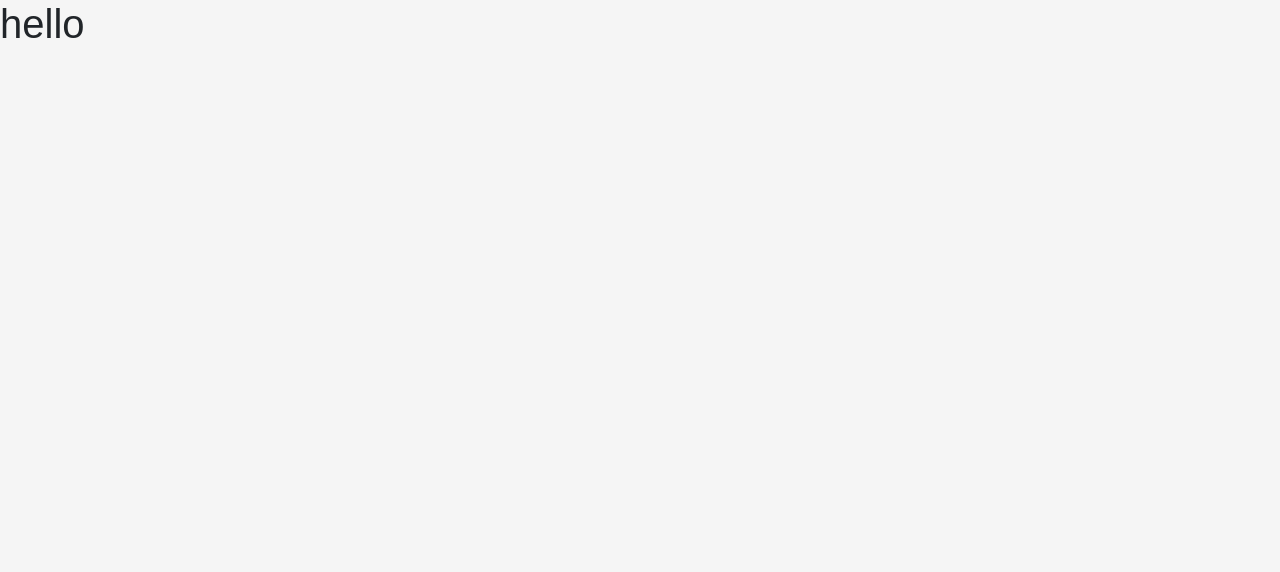
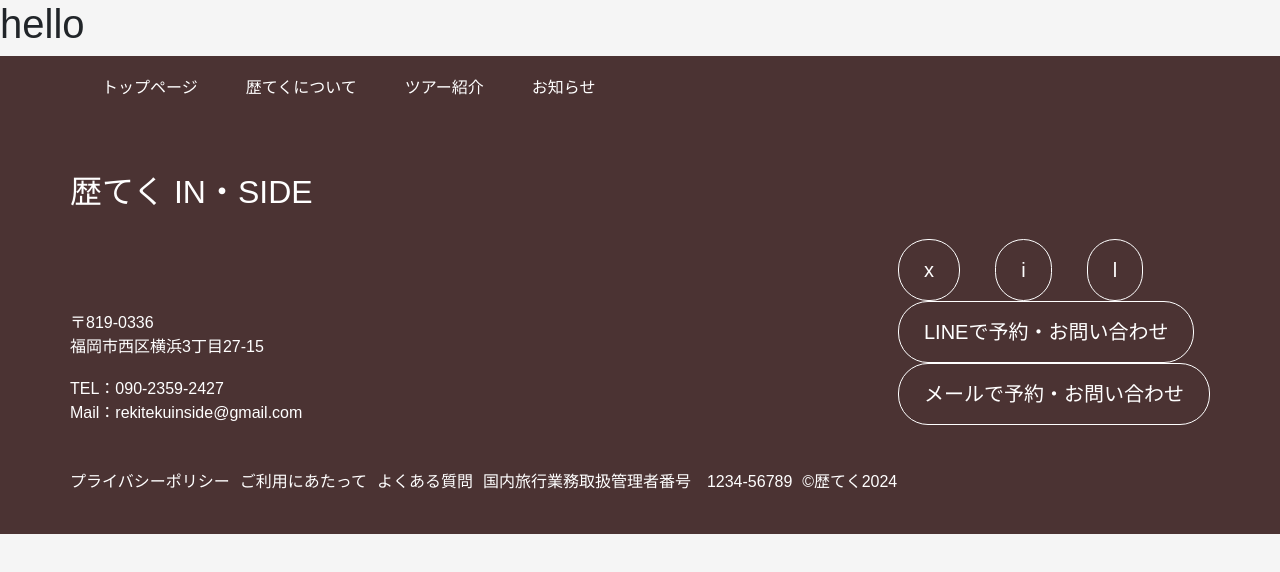
Before and after one commit to huynhnguyen1906/Reki-Teku, a Next.js app: page / in a window 1280 px wide. Shown: the top 572 px of the page. Built offline with nearby package versions, Linux system fonts and the light colour scheme; a web font is replaced by a local one.

Commit message:
footer作成

```diff
--- a/src/app/page.tsx
+++ b/src/app/page.tsx
@@ -1,3 +1,11 @@
+import Footer from "@/components/Footer/Footer";
+
 export default function Home() {
-	return <h1>hello</h1>;
+	return (
+		<>
+			<h1>hello</h1>
+			<Footer />
+		</>
+	)
+
 }
--- /dev/null
+++ b/styles/componentsStyles/Footer.module.scss
@@ -0,0 +1,61 @@
+
+.footerWrapper{
+    padding: 20px 70px 40px;
+    color: #fff;
+    background: #4B3333;
+    li{
+        list-style: none;
+    }
+    a{
+        color: #fff;
+        text-decoration: none;
+    }
+    p{
+        margin: 0;
+        padding: 0;
+    }
+}
+.nav{
+    ul{
+        display: flex;
+        gap: 3rem;
+    }
+}
+.title{
+    margin: 73px 0 28px;
+    font-size: 32px;
+}
+.infoWrap{
+    margin-bottom: 45px;
+    display: flex;
+    justify-content: space-between;
+    align-items: flex-end;
+
+}
+.sns{
+    display: flex;
+    gap: 2.2rem;
+}
+.contactWrap{
+    display: flex;
+    flex-direction: column;
+    gap: 18px;
+}
+.message{
+    p{
+        padding: 15px 25px;
+        width: fit-content;
+        font-size: 20px;
+        border: 1px solid #fff;
+        border-radius: 30px;
+    }
+}
+.footerWrap{
+    &before{
+        content: "";
+        border-top: 1px solid #fff;
+    }
+    font-size: 16px;
+    display: flex;
+    gap: 10px;
+}
```
Also changed, not shown: styles/componentsStyles/Footer.scss (deleted).
